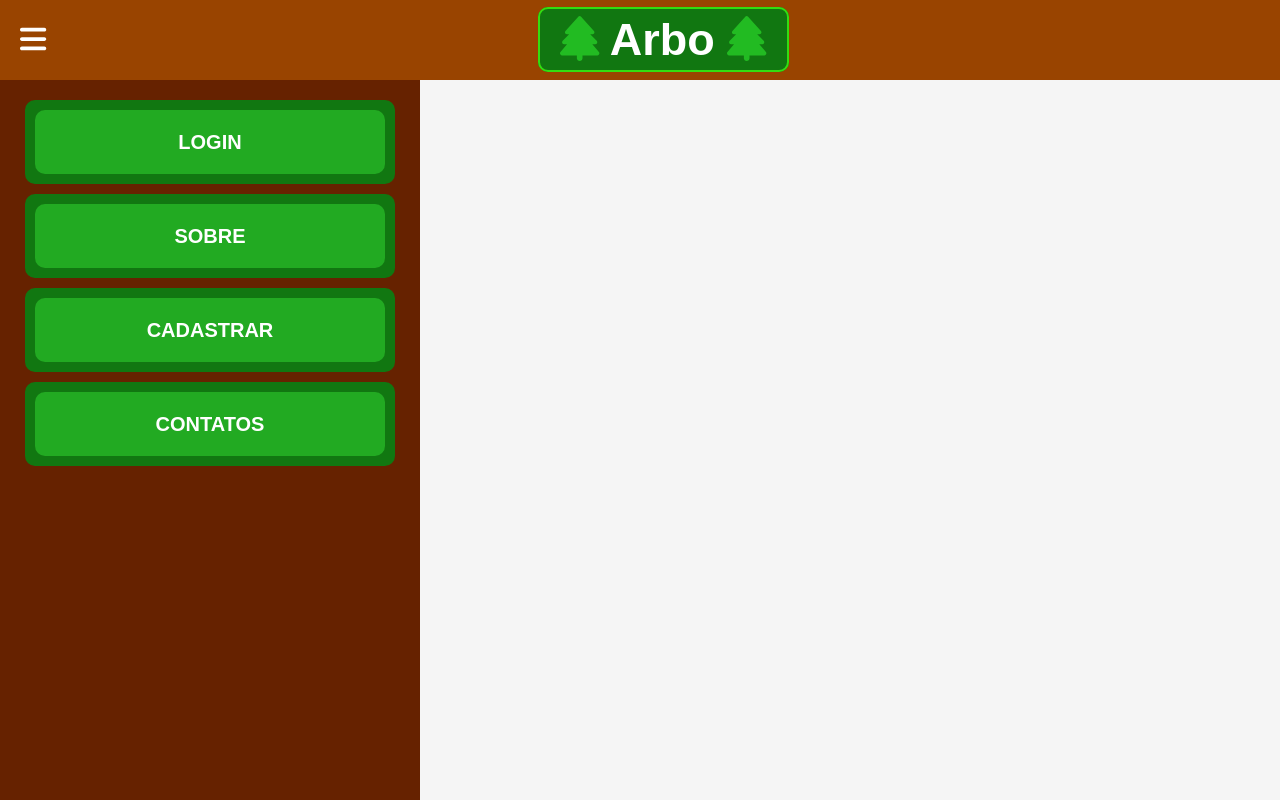
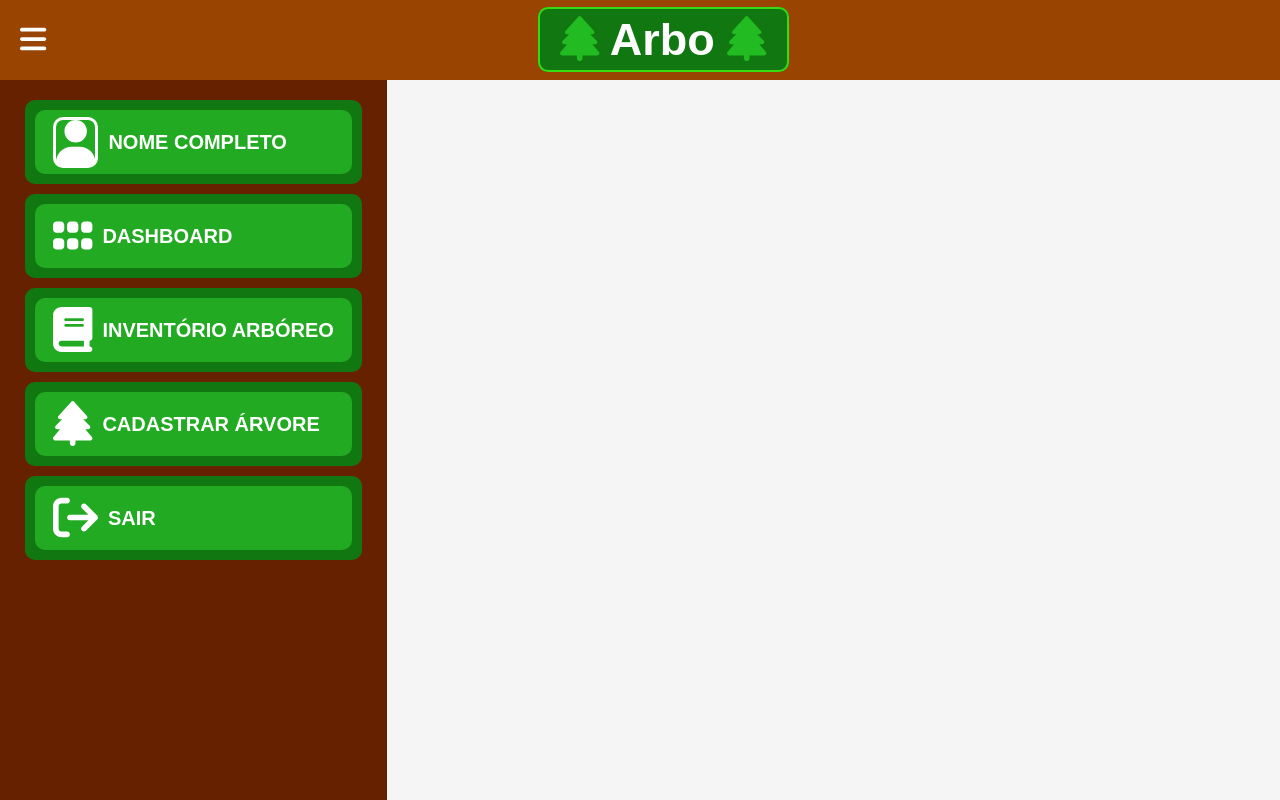
Before and after one commit to KrulesExGamer/Arbo, a React (Create React App) app in the folder arbo/: page / in a window 1280 px wide. Both pictures are taken after a click on the label 33 px from the left and 40 px from the top of the page. Built offline with nearby package versions, Linux system fonts and the light colour scheme; the HTML template or start-up script is replaced by a standard one.

Commit message:
Navbar as canvas

```diff
--- a/arbo/src/shared/AppHeader.css
+++ b/arbo/src/shared/AppHeader.css
@@ -23,7 +23,6 @@
 	height:84px;
 	margin: 10px 5px ;
 	display:block;
-	line-height: 50px;
 	border: 10px solid #171;
 	border-radius:10px;
 	background-color: #171;
@@ -31,7 +30,8 @@
 
 .header-navbar ul li a{
 	height: 100%;
-	display:block;
+	display: flex;
+	justify-content: start;
 	color: #fff;
 	font-size: 20px;
 	padding: 7px 13px;
@@ -39,6 +39,11 @@
 	font-weight: bolder;
 	background-color: #2a2;
 	border-radius: 10px;
+}
+
+.header-navbar ul li a > *{
+	display: block;
+	margin:0px 5px;
 }
 
 a:active, a:hover{
@@ -74,7 +79,6 @@ li:hover{
 
 ul{
 	position:fixed;
-	width:60%;
 	min-width: 225px;
 	max-width: 420px;
 	height: 100%;
@@ -103,3 +107,22 @@ ul{
 	padding-top:5px;
 	padding-bottom: 5px;
 }
+
+#icon_user{
+	border: solid;
+	border-radius: 10px;
+}
+
+#icon_tree{
+	color:#fff
+}
+
+.li_fa{
+	font-size: 45px; /**/
+	text-align: center;
+	color: #fff;
+}
+
+.li_text{
+	line-height: 50px;
+}
--- a/arbo/src/shared/AppHeader.tsx
+++ b/arbo/src/shared/AppHeader.tsx
@@ -4,6 +4,10 @@ import { UserContext } from '../Context';
 import { FontAwesomeIcon } from '@fortawesome/react-fontawesome';
 import { faTree } from '@fortawesome/free-solid-svg-icons';
 import { faBars } from '@fortawesome/free-solid-svg-icons';
+import { faUser } from '@fortawesome/free-solid-svg-icons';
+import { faGrip } from '@fortawesome/free-solid-svg-icons';
+import { faBook } from '@fortawesome/free-solid-svg-icons';
+import { faArrowRightFromBracket } from '@fortawesome/free-solid-svg-icons';
 import { useWindowResize } from '../utils/customHooks'
 import { Link } from 'react-router-dom';
 import './AppHeader.css';
@@ -11,10 +15,26 @@ import './AppHeader.css';
 const sideBar = () => {
     return (
         <ul>
-            <li><Link to='login'>Login</Link></li>
-            <li><Link to='about'>Sobre</Link></li>
-            <li><Link to='signup'>Cadastrar</Link></li>
-            <li><Link to='contatos'>Contatos</Link></li>
+            <li><Link to='user'>
+                <p className="li_fa"><FontAwesomeIcon icon={faUser} id="icon_user"/></p>
+                <p className="li_text">  Nome Completo</p></Link>
+            </li>
+            <li><Link to='about'>
+                <p className="li_fa"><FontAwesomeIcon icon={faGrip} id="icon_dash"/></p>
+                <p className="li_text">  Dashboard</p></Link>
+            </li>
+            <li><Link to='about'>
+                <p className="li_fa"><FontAwesomeIcon icon={faBook} id="icon_inventory"/></p>
+                <p className="li_text">  Inventório Arbóreo</p></Link>
+            </li>
+            <li><Link to='about'>
+                <p className="li_fa"><FontAwesomeIcon icon={faTree} id="icon_tree"/></p>
+                <p className="li_text">  Cadastrar Árvore</p></Link>
+            </li>
+            <li><Link to='about'>
+                <p className="li_fa"><FontAwesomeIcon icon={faArrowRightFromBracket} id="icon_leave"/></p>
+                <p className="li_text">  Sair</p></Link>
+            </li>
         </ul>
     );
 }
```
